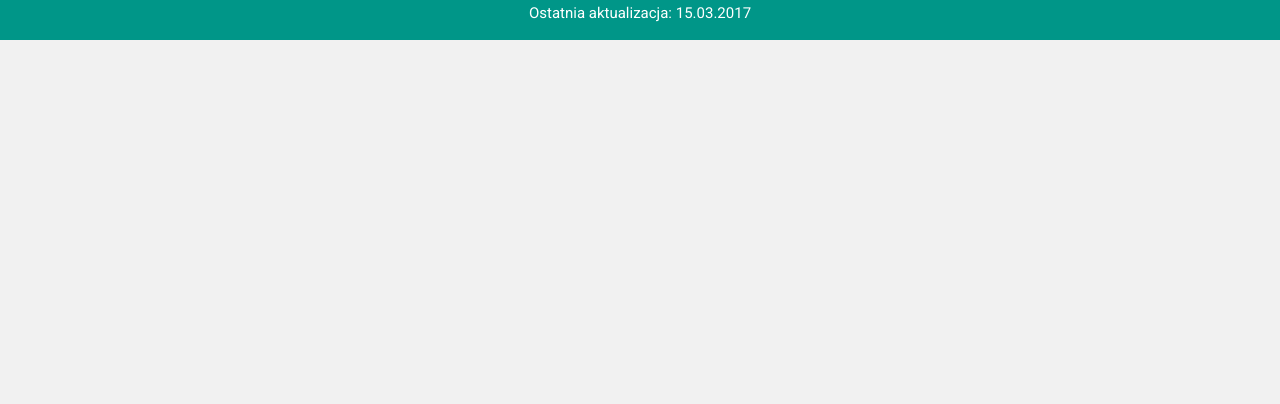
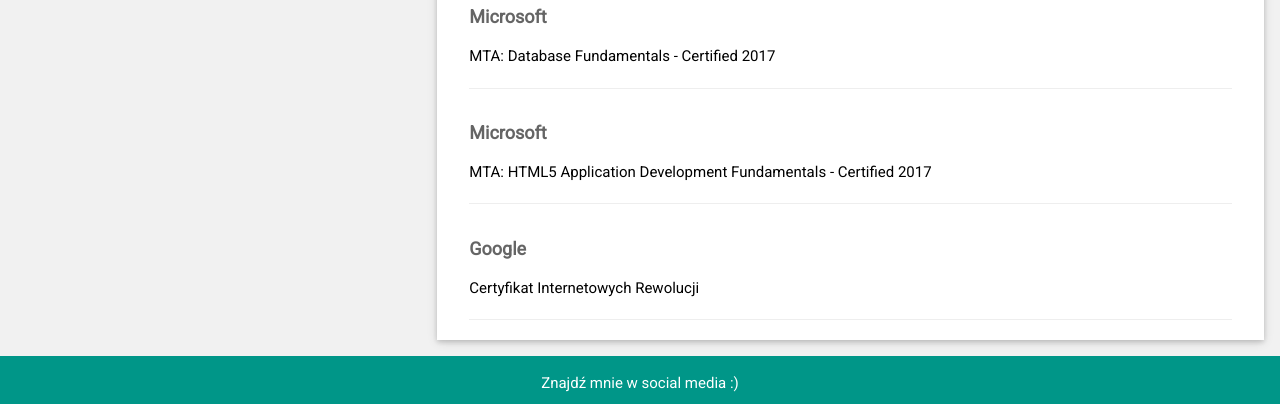
Before and after one commit to chotkos/mateuszchodkowski.pl, a plain HTML site: page index.html in a window 1280 px wide. Shown: the part 1638-2042 px from the top of the page. Before the commit the page ends 1678 px from the top, so only its background shows below. Drawn offline with nearby package versions, Linux system fonts and the light colour scheme.

Commit message:
certyfikaty

```diff
--- a/index.html
+++ b/index.html
@@ -156,7 +156,7 @@
                 </div>
 
                 <div class="w3-container w3-card-2 w3-white">
-                    <h2 class="w3-text-grey w3-padding-16"><i class="fa fa-certificate fa-fw w3-margin-right w3-xxlarge w3-text-teal"></i>Edukacja</h2>
+                    <h2 class="w3-text-grey w3-padding-16"><i class="fa fa-graduation-cap fa-fw w3-margin-right w3-xxlarge w3-text-teal"></i>Edukacja</h2>
                     <div class="w3-container">
                         <h5 class="w3-opacity"><b>Informatyka / Szkoła Główna Gospodarstwa Wiejskiego w Warszawie</b></h5>
                         <h6 class="w3-text-teal"><i class="fa fa-calendar fa-fw w3-margin-right"></i>2016 - 2017</h6>
@@ -167,6 +167,26 @@
                         <h5 class="w3-opacity"><b>Informatyka / Szkoła Główna Gospodarstwa Wiejskiego w Warszawie</b></h5>
                         <h6 class="w3-text-teal"><i class="fa fa-calendar fa-fw w3-margin-right"></i>2012 - 2016</h6>
                         <p>Inżynier</p>
+                        <hr>
+                    </div>
+                </div>
+
+                <div class="w3-container w3-card-2 w3-white">
+                    <h2 class="w3-text-grey w3-padding-16"><i class="fa fa-certificate fa-fw w3-margin-right w3-xxlarge w3-text-teal"></i>Certyfikaty</h2>
+                    <div class="w3-container">
+                        <h5 class="w3-opacity"><b>
+                            Microsoft</b></h5>
+                        <p>MTA: Database Fundamentals - Certified 2017</p>
+                        <hr>
+                    </div>
+                    <div class="w3-container">
+                        <h5 class="w3-opacity"><b>Microsoft</b></h5>
+                        <p>MTA: HTML5 Application Development Fundamentals - Certified 2017</p>
+                        <hr>
+                    </div>
+                    <div class="w3-container">
+                        <h5 class="w3-opacity"><b>Google</b></h5>
+                        <p>Certyfikat Internetowych Rewolucji</p>
                         <hr>
                     </div>
                 </div>
```
